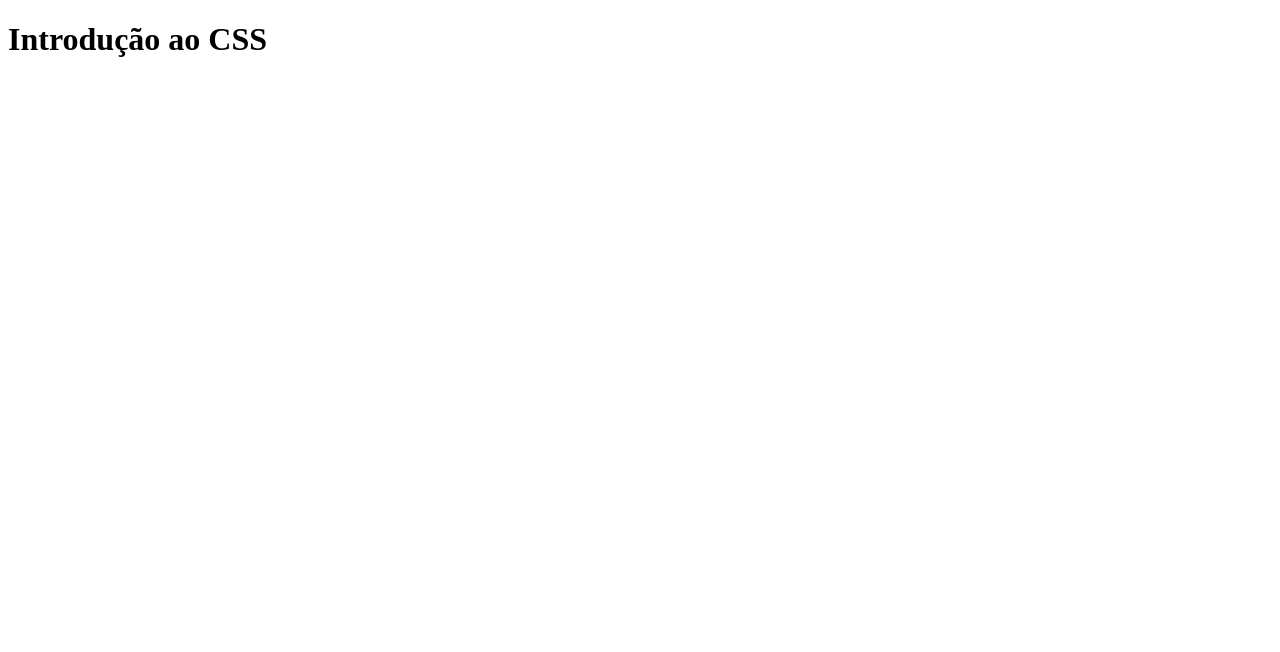
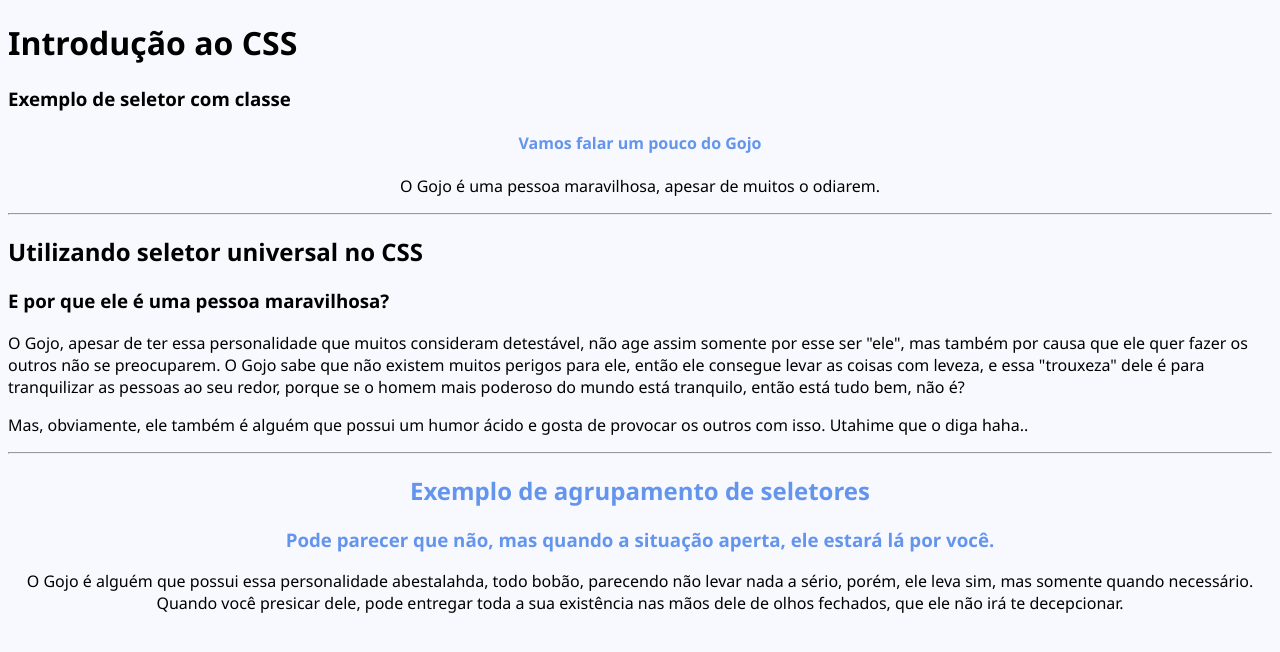
Before and after one commit to Motajjk/conteudo-css-sp15, a plain HTML site: page Aula01/index.html in a window 1280 px wide. Drawn offline with Linux system fonts and the light colour scheme.

Commit message:
Aula 01 CSS - Introdução ao CSS

```diff
--- /dev/null
+++ b/Aula01/css/style.css
@@ -0,0 +1,31 @@
+body {
+    background-color: ghostwhite;
+}
+
+/* Chamando seletor dentro de classe */
+
+h4.ex1 {
+    color:cornflowerblue;
+    text-align: center;
+}
+
+p.ex1 {
+    text-align: center;
+}
+
+/* Utilizando seletor universal */
+
+* {
+    font-family:'Segoe UI', Tahoma, Geneva, Verdana, sans-serif;
+}
+
+/* Agrupando seletores */
+
+.ex2-h2, .ex2-h3 {
+    color: cornflowerblue;
+    text-align: center;
+}
+
+.ex2-p {
+    text-align: center;
+}
--- a/Aula01/index.html
+++ b/Aula01/index.html
@@ -4,10 +4,33 @@
         <meta charset="UTF-8">
         <meta name="viewport" content="width=device-width, initial-scale=1.0">
         <title>Conteúdo Aula 01 - CSS</title>
+        <link rel="stylesheet" href="./css/style.css">
     </head>
     <body>
 
         <h1>Introdução ao CSS</h1>
 
+        <h3>Exemplo de seletor com classe</h3>
+
+        <h4 class="ex1">Vamos falar um pouco do Gojo</h4>
+
+        <p class="ex1">O Gojo é uma pessoa maravilhosa, apesar de muitos o odiarem.</p>
+        <hr>
+
+        <h2>Utilizando seletor universal no CSS</h2>
+
+        <h3>E por que ele é uma pessoa maravilhosa?</h3>
+
+        <p>O Gojo, apesar de ter essa personalidade que muitos consideram detestável, não age assim somente por esse ser "ele", mas também por causa que ele quer fazer os outros não se preocuparem. O Gojo sabe que não existem muitos perigos para ele, então ele consegue levar as coisas com leveza, e essa "trouxeza" dele é para tranquilizar as pessoas ao seu redor, porque se o homem mais poderoso do mundo está tranquilo, então está tudo bem, não é?</p>
+
+        <p>Mas, obviamente, ele também é alguém que possui um humor ácido e gosta de provocar os outros com isso. Utahime que o diga haha..</p>
+        <hr>
+
+        <h2 class="ex2-h2">Exemplo de agrupamento de seletores</h2>
+
+        <h3 class="ex2-h2">Pode parecer que não, mas quando a situação aperta, ele estará lá por você.</h3>
+
+        <p class="ex2-p">O Gojo é alguém que possui essa personalidade abestalahda, todo bobão, parecendo não levar nada a sério, porém, ele leva sim, mas somente quando necessário. Quando você presicar dele, pode entregar toda a sua existência nas mãos dele de olhos fechados, que ele não irá te decepcionar.</p>
+
     </body>
 </html>
```
